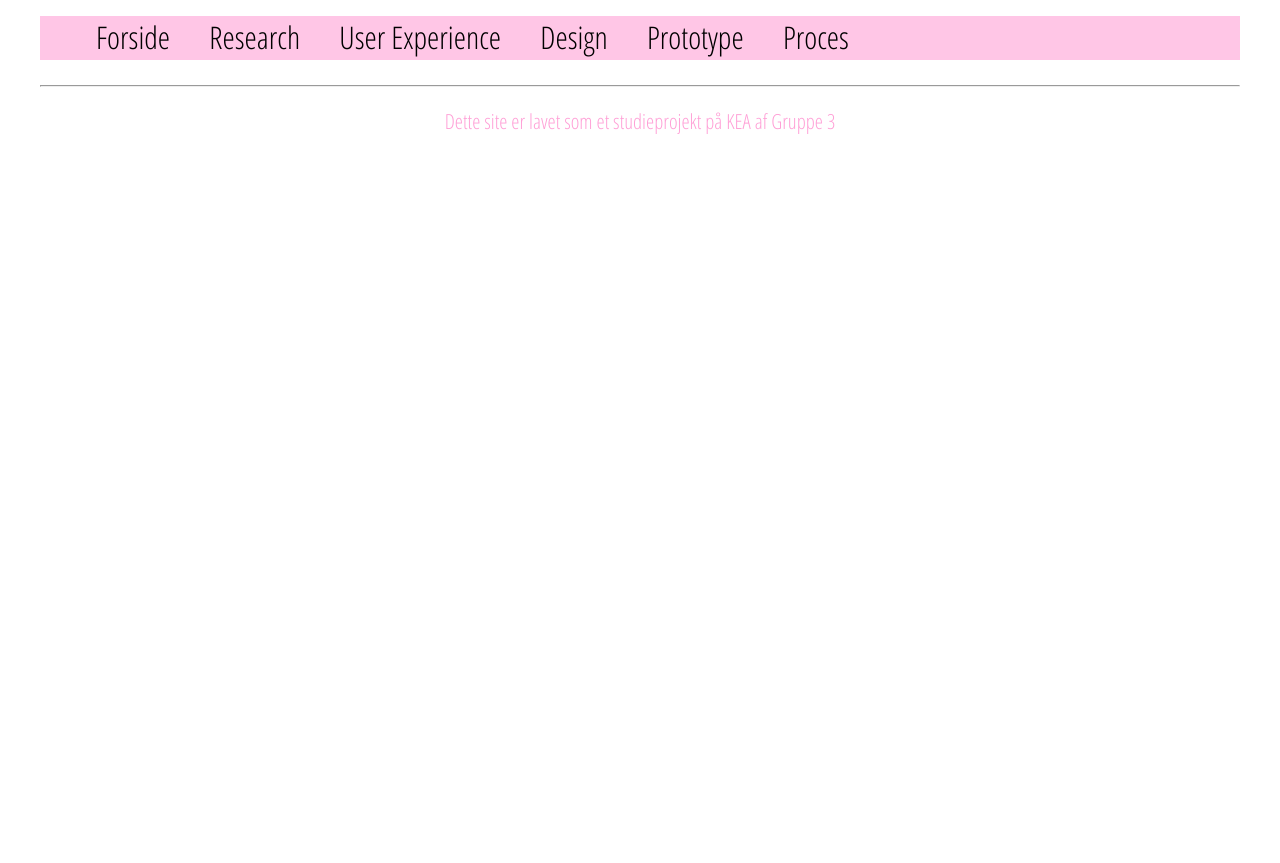
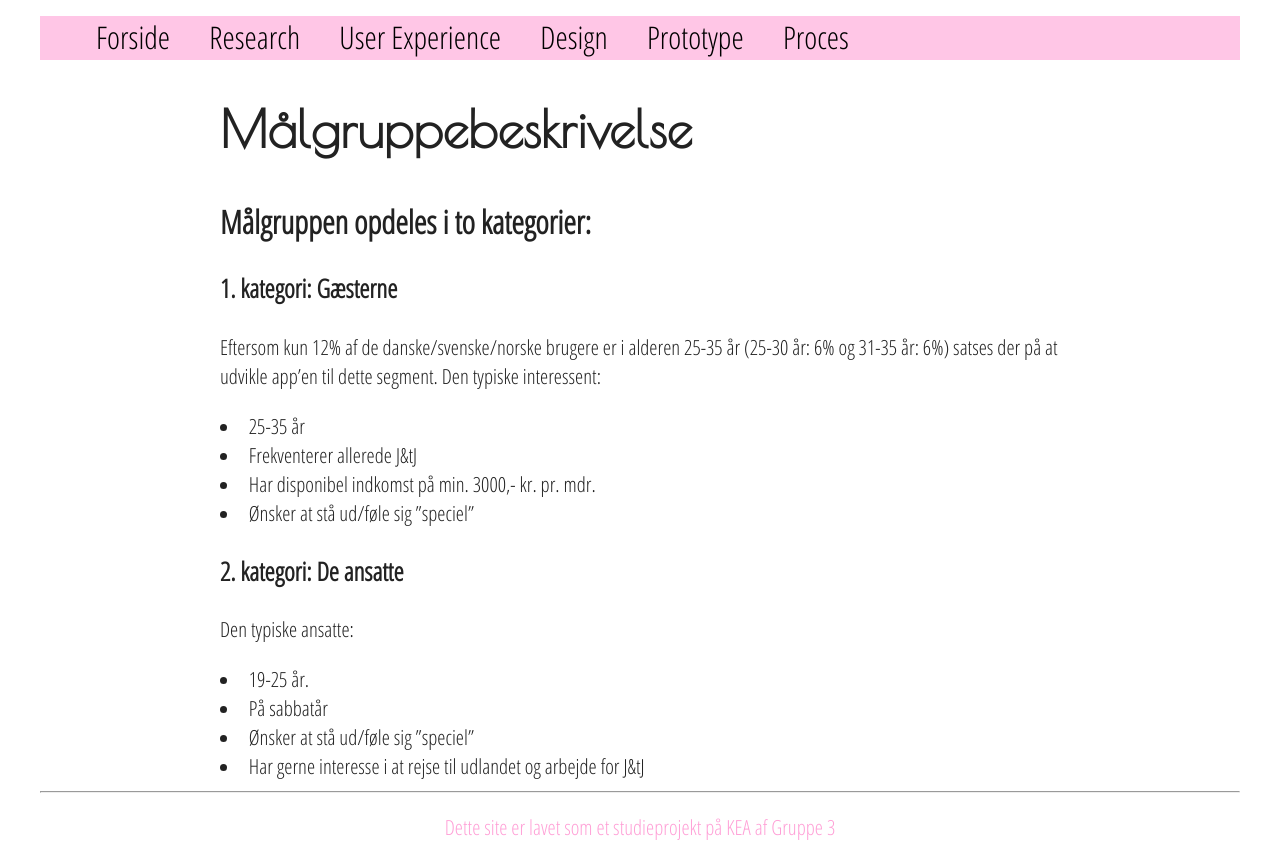
Before and after one commit to erik8036granberg/Joe-and-the-juice-project, a plain HTML site: page maalgruppe.html in a window 1280 px wide. Before the commit the page ends 800 px from the top, so only its background shows below. Drawn offline with nearby package versions, Linux system fonts and the light colour scheme.

Commit message:
målgruppebeskrivelse

```diff
--- a/maalgruppe.html
+++ b/maalgruppe.html
@@ -80,14 +80,36 @@
 
     <div class="indhold">
 
+        <h1>Målgruppebeskrivelse</h1>
+
+        <h2>Målgruppen opdeles i to kategorier:</h2>
+
+        <h3>1. kategori: Gæsterne</h3>
+        <p>Eftersom kun 12% af de danske/svenske/norske brugere er i alderen 25-35 år (25-30 år: 6% og 31-35 år: 6%) satses der på at udvikle app’en til dette segment. Den typiske interessent:
+        </p>
+        <li>25-35 år</li>
+        <li>Frekventerer allerede J&tJ</li>
+        <li>Har disponibel indkomst på min. 3000,- kr. pr. mdr.</li>
+        <li>Ønsker at stå ud/føle sig ”speciel”
+        </li>
+
+        <h3>2. kategori: De ansatte</h3>
+        <p>Den typiske ansatte:</p>
+        <li>19-25 år.</li>
+        <li>På sabbatår</li>
+        <li>Ønsker at stå ud/føle sig ”speciel”</li>
+        <li>Har gerne interesse i at rejse til udlandet og arbejde for J&tJ</li>
+
+
+
 
     </div>
 
     <!-- footer -->
-       <hr>
+    <hr>
     <footer>
-       <div class="footer">
-        <p>Dette site er lavet som et studieprojekt på KEA af Gruppe 3</p>
+        <div class="footer">
+            <p>Dette site er lavet som et studieprojekt på KEA af Gruppe 3</p>
         </div>
     </footer>
 
```
